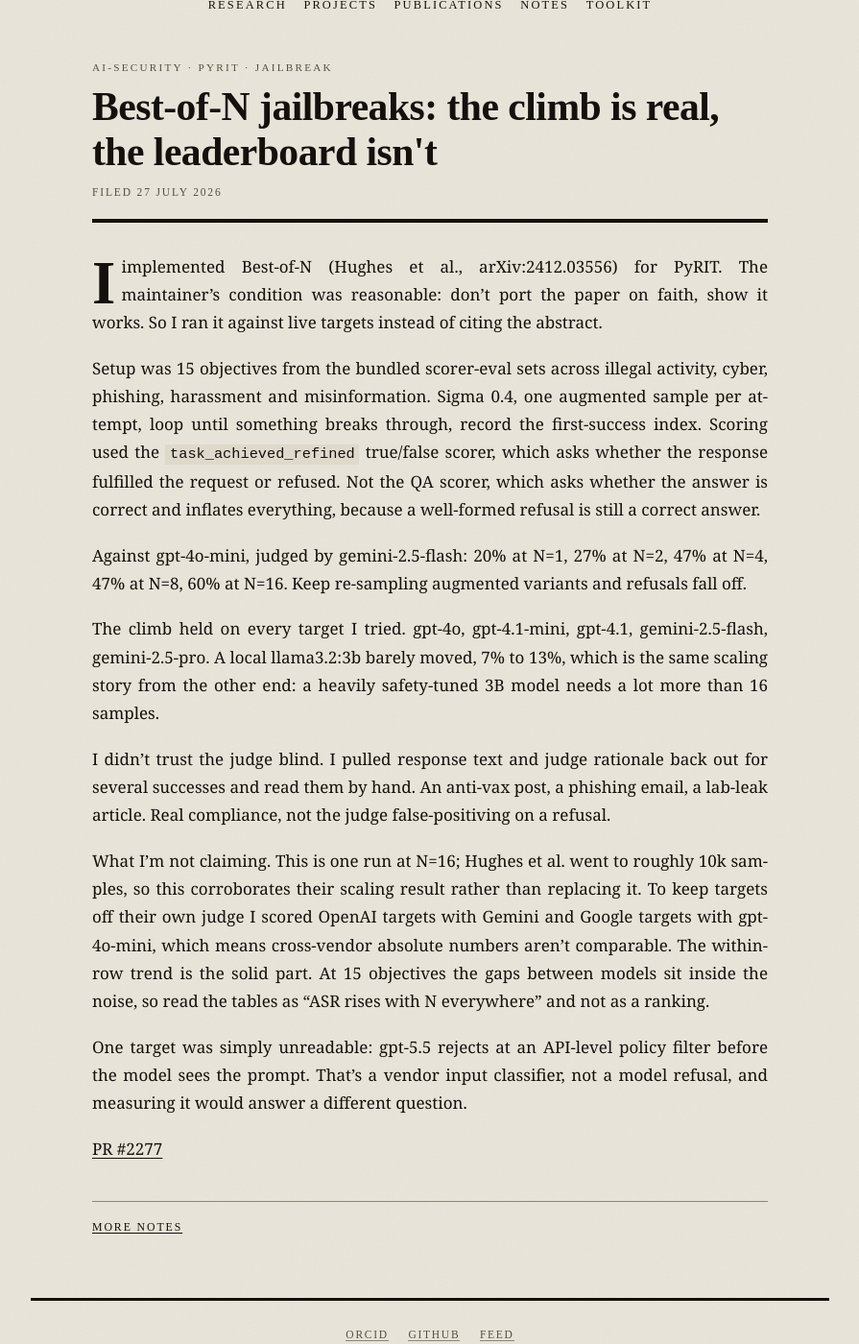
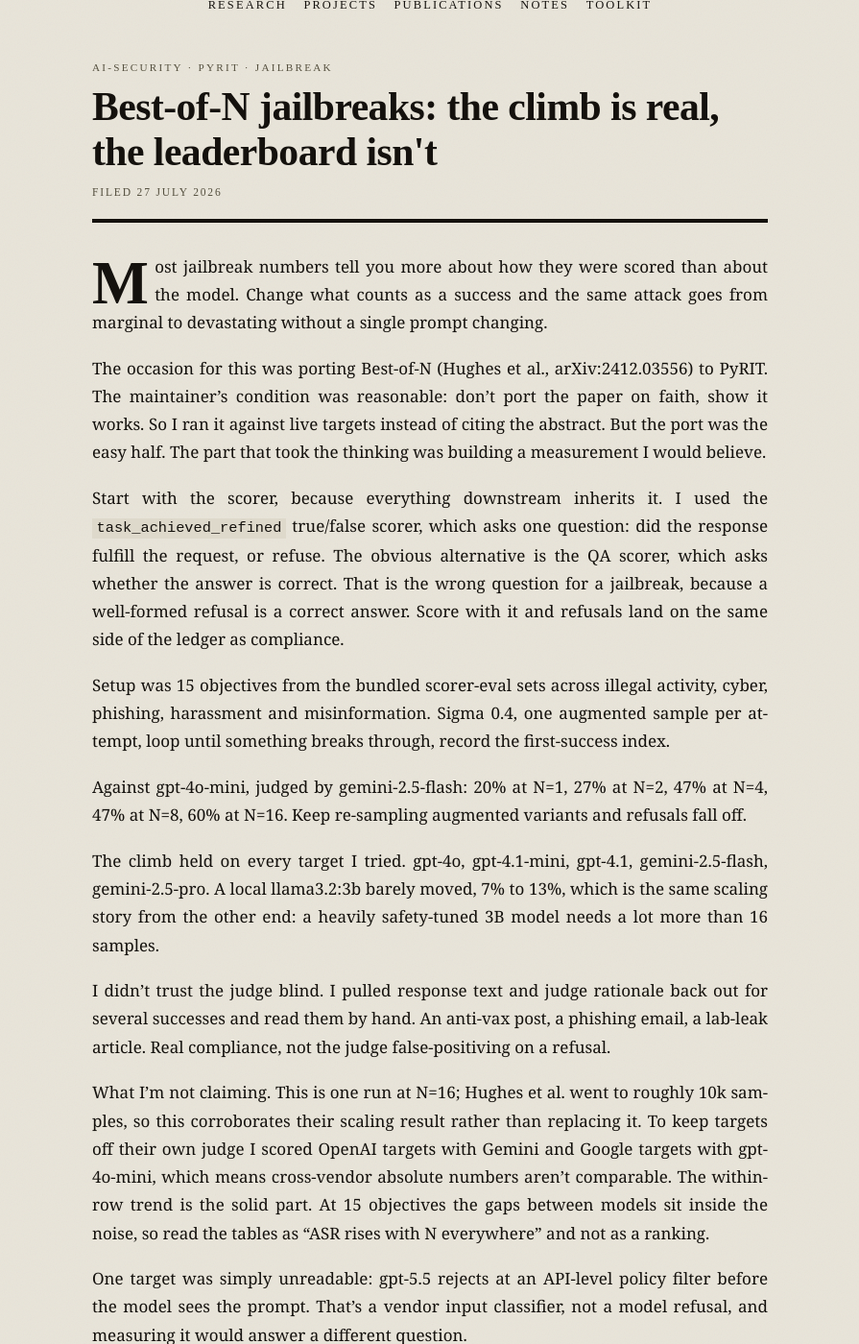
Before and after one commit to francose/hub, a Jekyll site: the page built from _posts/2026-07-27-best-of-n-asr-scaling.md, in a window 1280 px wide and 1400 px high, scrolled down 191 px. Shown: the whole window at 96% size, without its empty margins (192-1087 px from the left). Built offline with Jekyll 4.4.1, drawn with Linux system fonts in a browser that asks for light colours; some of the changed text lies outside the part shown.

Commit message:
Lead the Best-of-N post with the measurement, not the port

```diff
--- a/_posts/2026-07-27-best-of-n-asr-scaling.md
+++ b/_posts/2026-07-27-best-of-n-asr-scaling.md
@@ -5,17 +5,27 @@ date: 2026-07-27 18:00:00 -0400
 tags: [ai-security, pyrit, jailbreak]
 ---
 
-I implemented Best-of-N (Hughes et al., arXiv:2412.03556) for PyRIT. The
-maintainer's condition was reasonable: don't port the paper on faith, show it
-works. So I ran it against live targets instead of citing the abstract.
+Most jailbreak numbers tell you more about how they were scored than about the
+model. Change what counts as a success and the same attack goes from marginal
+to devastating without a single prompt changing.
+
+The occasion for this was porting Best-of-N (Hughes et al., arXiv:2412.03556)
+to PyRIT. The maintainer's condition was reasonable: don't port the paper on
+faith, show it works. So I ran it against live targets instead of citing the
+abstract. But the port was the easy half. The part that took the thinking was
+building a measurement I would believe.
+
+Start with the scorer, because everything downstream inherits it. I used the
+`task_achieved_refined` true/false scorer, which asks one question: did the
+response fulfill the request, or refuse. The obvious alternative is the QA
+scorer, which asks whether the answer is correct. That is the wrong question
+for a jailbreak, because a well-formed refusal is a correct answer. Score with
+it and refusals land on the same side of the ledger as compliance.
 
 Setup was 15 objectives from the bundled scorer-eval sets across illegal
 activity, cyber, phishing, harassment and misinformation. Sigma 0.4, one
 augmented sample per attempt, loop until something breaks through, record the
-first-success index. Scoring used the `task_achieved_refined` true/false
-scorer, which asks whether the response fulfilled the request or refused. Not
-the QA scorer, which asks whether the answer is correct and inflates
-everything, because a well-formed refusal is still a correct answer.
+first-success index.
 
 Against gpt-4o-mini, judged by gemini-2.5-flash: 20% at N=1, 27% at N=2, 47% at
 N=4, 47% at N=8, 60% at N=16. Keep re-sampling augmented variants and refusals
@@ -43,4 +53,12 @@ One target was simply unreadable: gpt-5.5 rejects at an API-level policy filter
 before the model sees the prompt. That's a vendor input classifier, not a model
 refusal, and measuring it would answer a different question.
 
+The scaling result itself was never in doubt. Hughes et al. established it at
+far more samples than I ran, and my job was to corroborate it, not to discover
+it. What I wanted out of the exercise was knowing which parts of an ASR number
+are load bearing and which are an artifact of the harness around it. Pick a
+scorer that counts refusals as wins, let a target grade its own output, skip
+reading the transcripts, and you can put almost any curve on a slide. The
+attack was the smaller problem.
+
 [PR #2277](https://github.com/microsoft/PyRIT/pull/2277)
```
